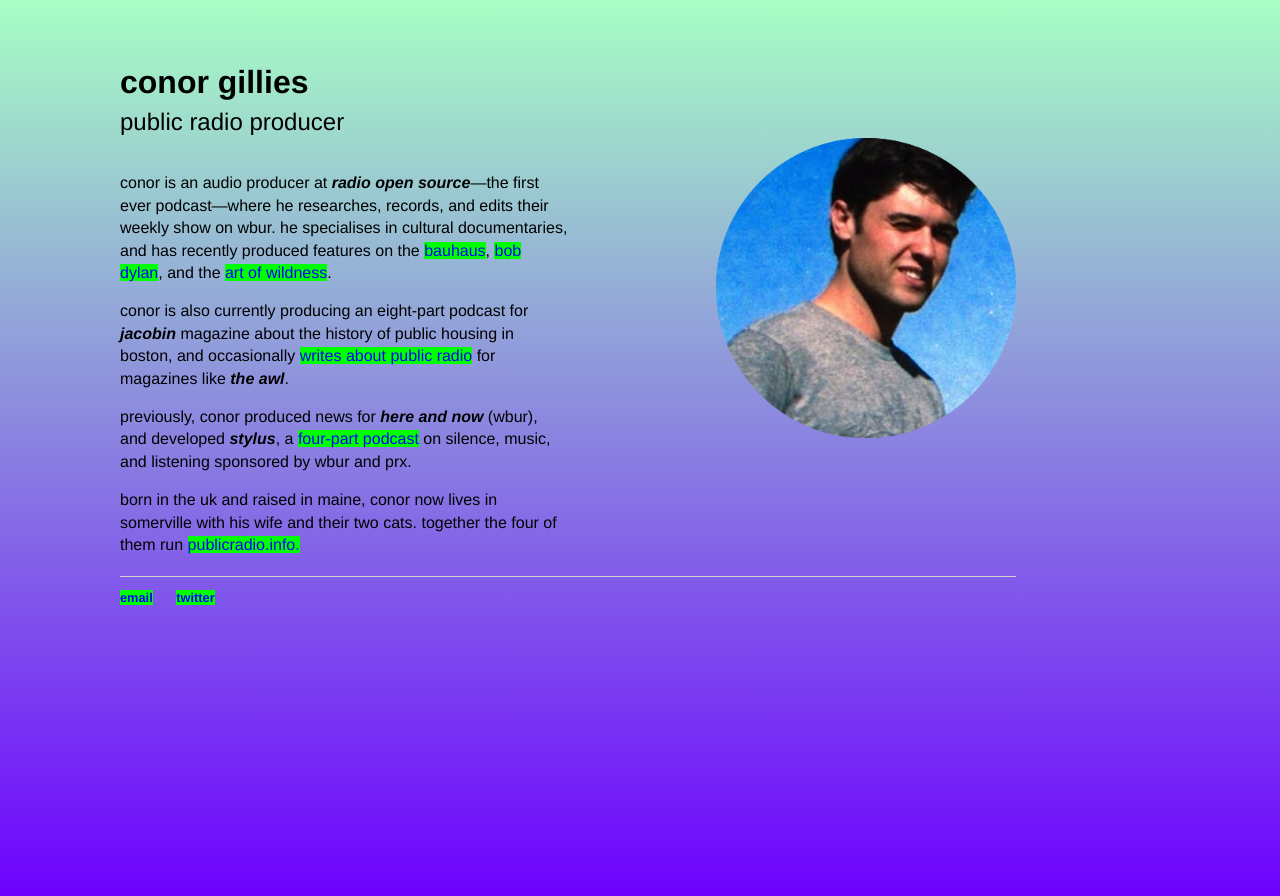
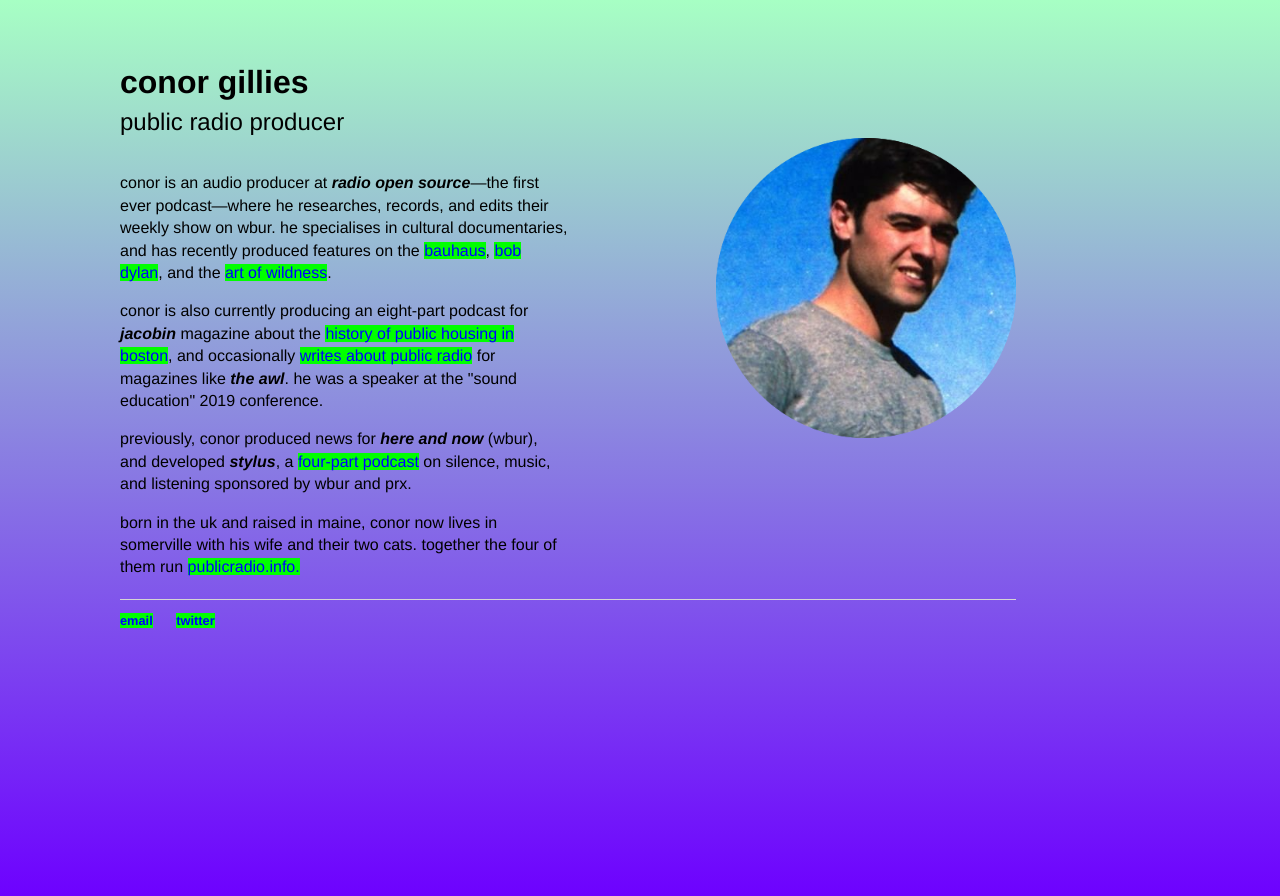
Before and after one commit to huihuiandilly/huihuiandilly.github.io, a Jekyll site: the page built from index.html, in a window 1280 px wide. Shown: the top 896 px of the page. Built offline with Jekyll 4.4.1, drawn with Linux system fonts in a browser that asks for light colours.

Commit message:
Update index.html

```diff
--- a/index.html
+++ b/index.html
@@ -7,7 +7,7 @@ title: conor gillies | public radio producer
 	<p3>public radio producer</p3><br/>
 	<body> <img alt="" src="o7oB1jST.png" style="width: 300px; float: right;"/></body> <br/>
 	<p>conor is an audio producer at <i><b>radio open source</b></i>—the first ever podcast—where he researches, records, and edits their weekly show on wbur. he specialises in cultural documentaries, and has recently produced features on the <a href="http://radioopensource.org/the-bauhaus-in-your-house/" target="_blank">bauhaus</a>, <a href="http://radioopensource.org/bob-dylan-poet/" target="_blank">bob dylan</a>, and the <a href="http://radioopensource.org/the-art-of-wildness/" target="_blank">art of wildness</a>.</p>
-<p>conor is also currently producing an eight-part podcast for <b><i>jacobin</i></b> magazine about the history of public housing in boston, and occasionally <a href="https://www.theawl.com/2015/05/podcasting-and-the-selling-of-public-radio/" target="_blank">writes about public radio</a> for magazines like <b><i>the awl</i></b>.</a></p>
+<p>conor is also currently producing an eight-part podcast for <b><i>jacobin</i></b> magazine about the <a href="http://www.peopleshistorypod.net" target="_blank">history of public housing in boston</a>, and occasionally <a href="https://www.theawl.com/2015/05/podcasting-and-the-selling-of-public-radio/" target="_blank">writes about public radio</a> for magazines like <b><i>the awl</i></b>. he was a speaker at the "sound education" 2019 conference.</p>
 	<p>previously, conor produced news for <i><b>here and now</b></i> (wbur), and developed <i><b>stylus</i></b>, a <a href="https://stylusradio.org/series-1" target="_blank">four-part podcast</a> on silence, music, and listening sponsored by wbur and prx. </p>
 	<p>born in the uk and raised in maine, conor now lives in somerville with his wife and their two cats. together the four of them run <a href="http://www.publicradio.info" target="_blank">publicradio.info.</a></p>
 </div><!-- /.blurb -->
```
